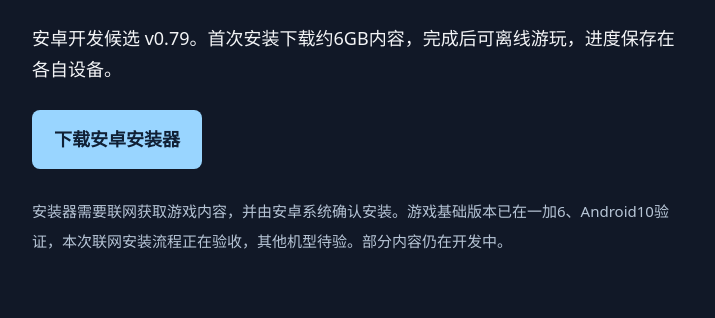
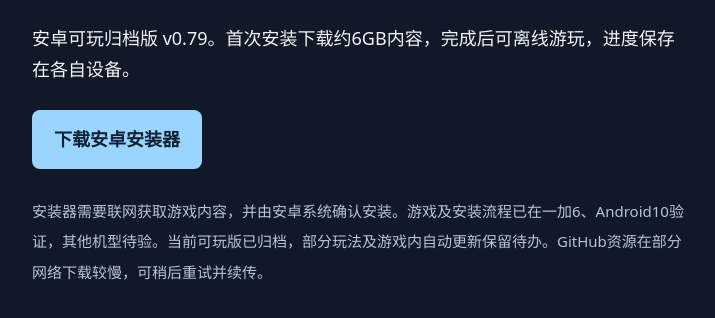
Before and after one commit to Jiaobenmiao/yx-offline, a plain HTML site: page index.html in a window 1280 px wide. Shown: the part 198-516 px from the top of the page, without its empty margins (278-993 px from the left). Drawn offline with Linux system fonts and the light colour scheme.

Commit message:
Archive playable v0.79 with verified installation status

```diff
--- a/index.html
+++ b/index.html
@@ -1,6 +1,6 @@
 <!doctype html>
 <html lang="zh-CN"><meta charset="utf-8"><meta name="viewport" content="width=device-width, initial-scale=1"><title>源序空间离线版 · 安卓安装</title>
 <style>body{margin:0;background:#111827;color:#f3f4f6;font:18px/1.7 system-ui,sans-serif}main{max-width:660px;margin:12vh auto;padding:28px}h1{font-size:36px;line-height:1.3}a{display:inline-block;background:#99d5ff;color:#102035;padding:14px 22px;border-radius:8px;text-decoration:none;font-weight:600}small{color:#b7c5d6}p{margin:26px 0}</style>
-<main><h1>源序空间离线版</h1><p>安卓开发候选 v0.79。首次安装下载约6GB内容，完成后可离线游玩，进度保存在各自设备。</p>
+<main><h1>源序空间离线版</h1><p>安卓可玩归档版 v0.79。首次安装下载约6GB内容，完成后可离线游玩，进度保存在各自设备。</p>
 <a href="https://github.com/Jiaobenmiao/yx-offline/releases/download/offline-v0.79/installer-v1.7.apk">下载安卓安装器</a>
-<p><small>安装器需要联网获取游戏内容，并由安卓系统确认安装。游戏基础版本已在一加6、Android10验证，本次联网安装流程正在验收，其他机型待验。部分内容仍在开发中。</small></p></main></html>
+<p><small>安装器需要联网获取游戏内容，并由安卓系统确认安装。游戏及安装流程已在一加6、Android10验证，其他机型待验。当前可玩版已归档，部分玩法及游戏内自动更新保留待办。GitHub资源在部分网络下载较慢，可稍后重试并续传。</small></p></main></html>
```
